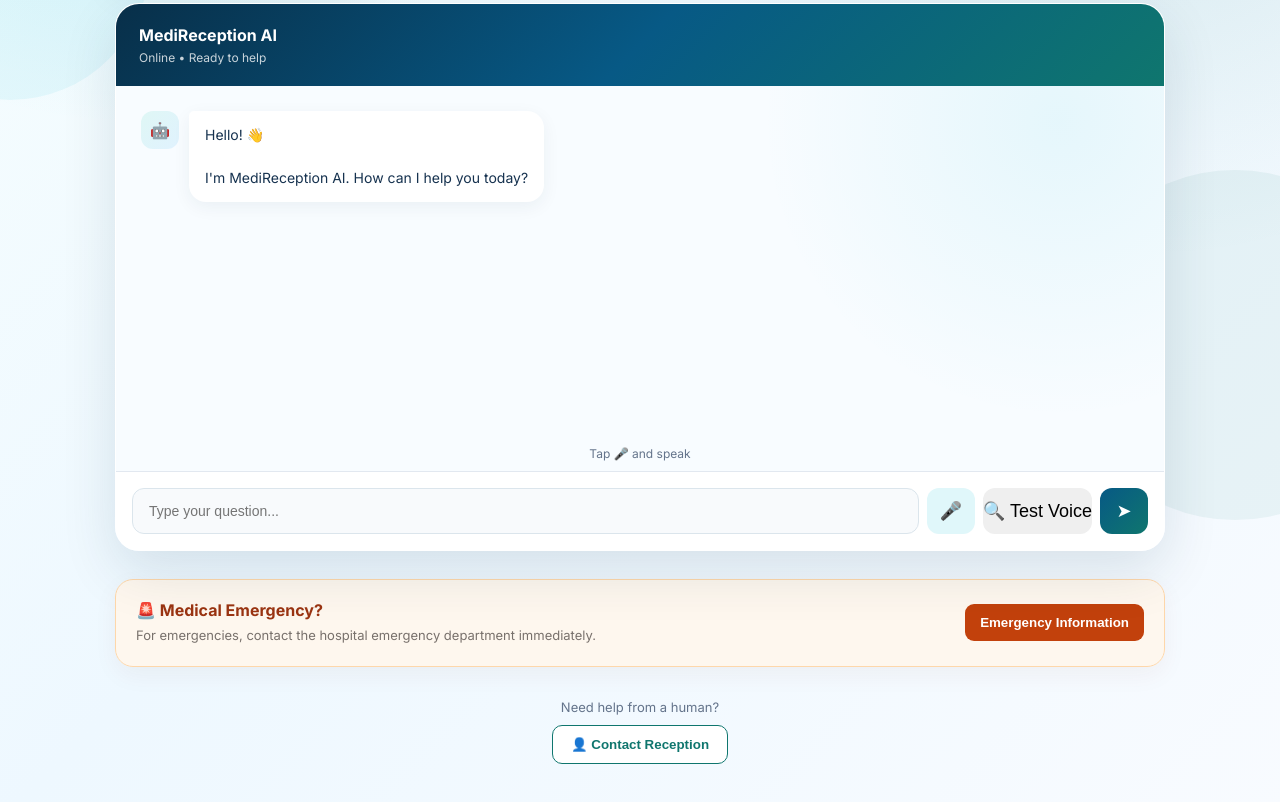
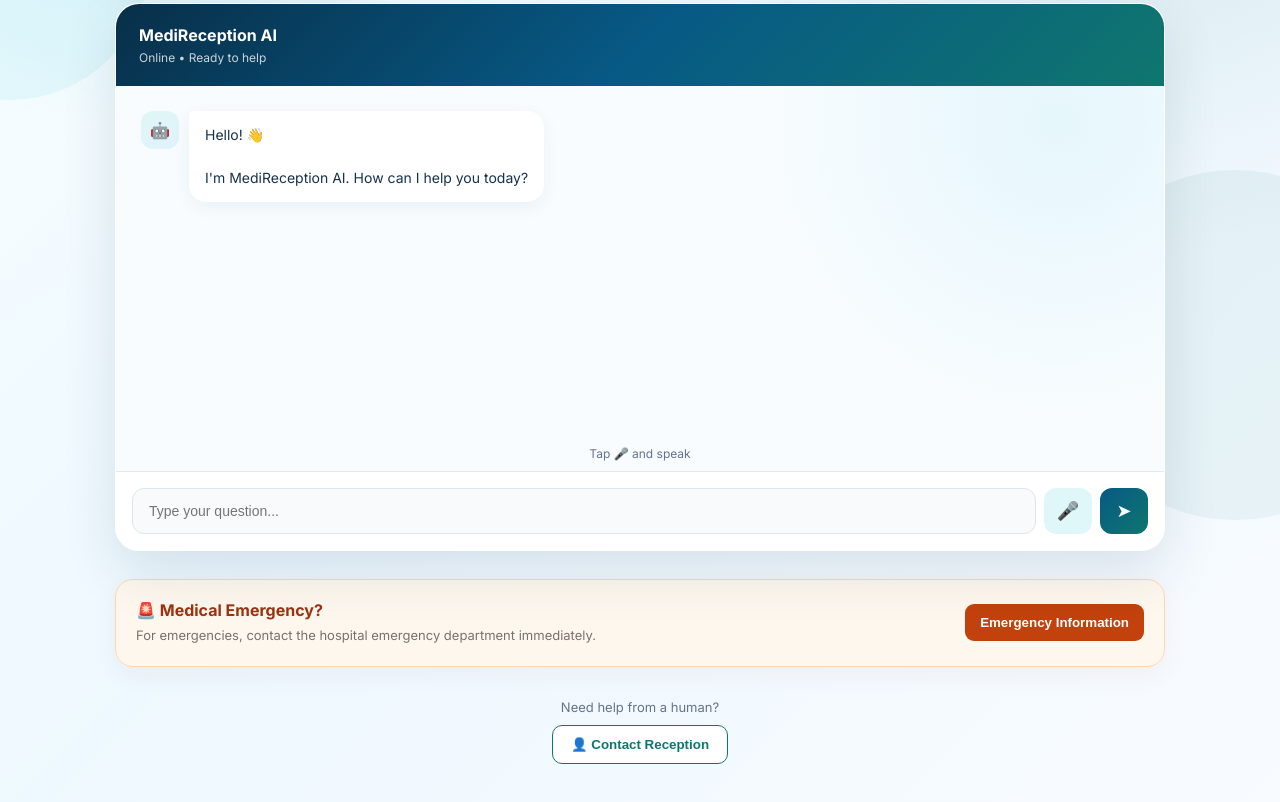
Before and after one commit to milindpatil1258456-debug/MediReceptionAI, a plain HTML site: page index.html in a window 1280 px wide. Shown: the part 460-1262 px from the top of the page. Drawn offline with Linux system fonts and the light colour scheme.

Commit message:
Remove 'Test Voice' button from index.html
Removed the 'Test Voice' button from the HTML.

```diff
--- a/index.html
+++ b/index.html
@@ -160,9 +160,7 @@
                 >
                     🎤
                 </button>
-<button onclick="testVoiceSupport()">
-    🔍 Test Voice
-</button>
+
 
                 <button
                     class="send-button"
```
